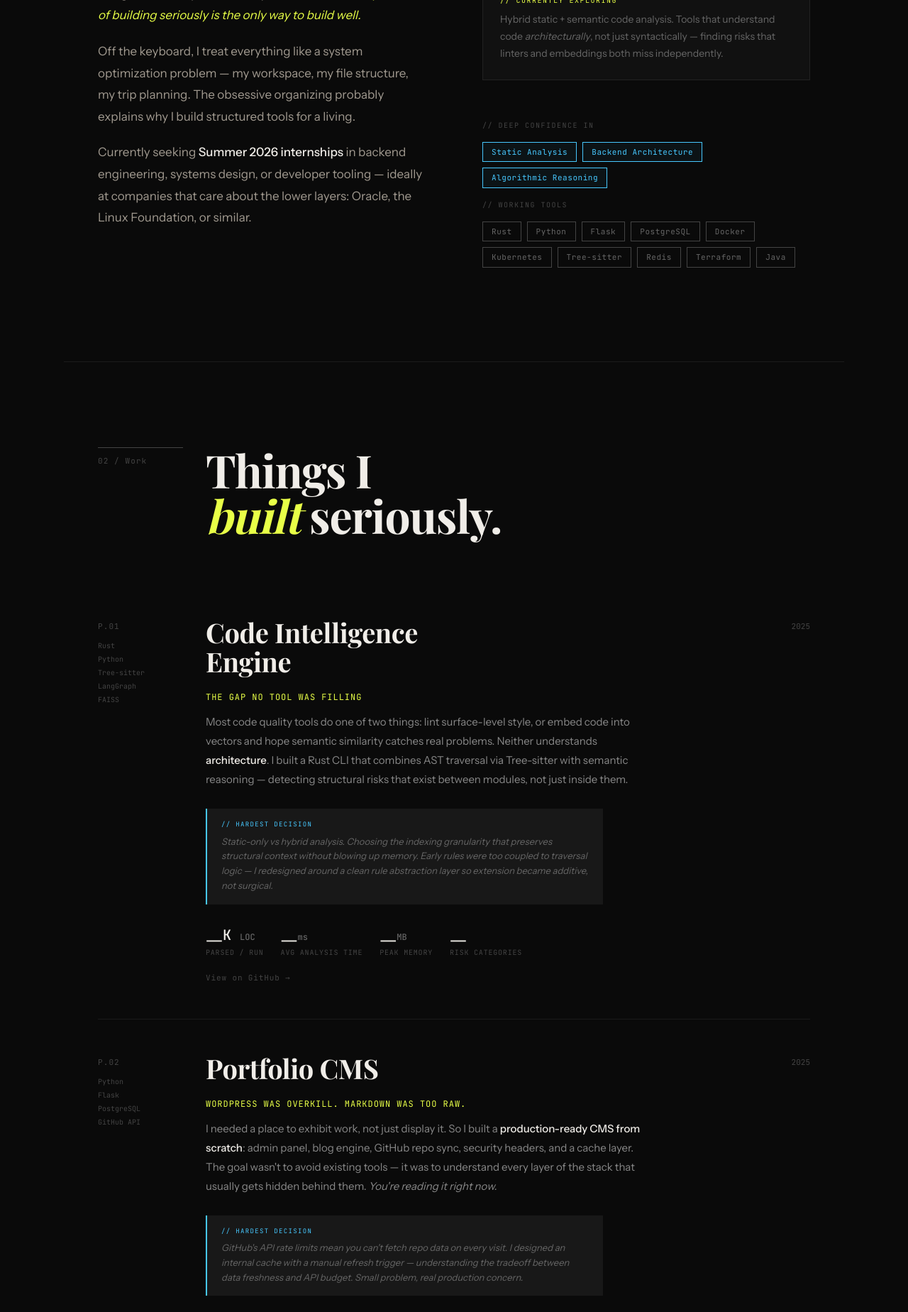
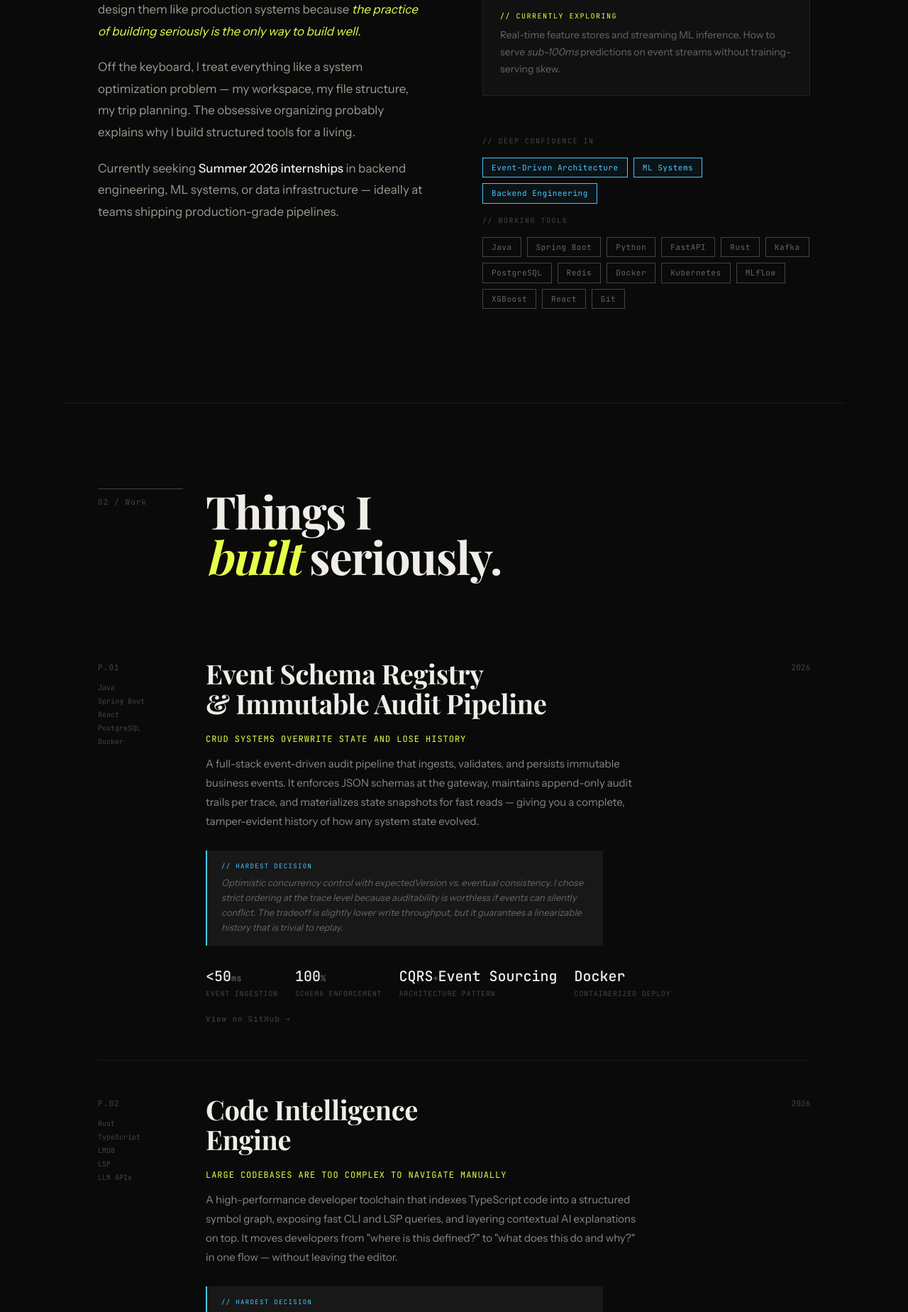
Before and after one commit to shreyannandanwar/Portfolio-CMS, a Flask app: page / in a window 1280 px wide. Shown: the part 1570-3418 px from the top of the page at 71% size. Run offline with Flask 3, Linux system fonts and the light colour scheme; data that the repository does not hold is empty; some libraries are stand-ins or nearby versions.

Commit message:
Adding updates over the time improvements

```diff
--- a/app/templates/home.html
+++ b/app/templates/home.html
@@ -756,22 +756,22 @@
     </div>
 
     <h1 class="hero-name">
-      I think in<br><em>systems.</em>
+      I build<br><em>data systems</em>
     </h1>
 
     <div class="hero-descriptor">
       <p class="hero-descriptor-text">
         Self-taught engineer building at the intersection of
-        <strong>static analysis</strong>, <strong>backend architecture</strong>,
+        <strong>event-driven architecture</strong>, <strong>machine learning systems</strong>,
         and <strong>developer tooling</strong>. Every project is designed to last — not just to ship.
       </p>
     </div>
 
     <div class="hero-manifesto">
       <p>
-        "The industry over-optimizes for <strong>speed of delivery</strong> at the cost of architectural clarity.
-        I build the other way — understanding the lower layers first,
-        so when things break, I know exactly why."
+        "The industry over-optimizes for <strong>speed of delivery</strong> at the cost of observability.
+        I build the other way — immutable logs first, reproducible pipelines,
+        so models drift or events conflict, I know exactly why."
       </p>
     </div>
 
@@ -824,8 +824,7 @@
         </p>
         <p>
           Currently seeking <strong>Summer 2026 internships</strong> in backend engineering,
-          systems design, or developer tooling — ideally at companies that care about
-          the lower layers: Oracle, the Linux Foundation, or similar.
+          ML systems, or data infrastructure — ideally at teams shipping production-grade pipelines.
         </p>
       </div>
 
@@ -833,45 +832,47 @@
         <div class="sn-trait-card">
           <div class="sn-trait-label">// Superpower</div>
           <div class="sn-trait-text">
-            Systems-oriented thinking. When I look at a codebase, I'm mapping
-            its architecture — where the coupling is, what will break under load,
-            what the abstraction boundaries are trying to say.
+            Bridging ML research and production systems. I can read a paper and ship the pipeline —
+          from feature stores and streaming inference to automated retraining and model registry.
           </div>
         </div>
         <div class="sn-trait-card">
           <div class="sn-trait-label">// Conviction</div>
           <div class="sn-trait-text">
-            Understanding lower layers makes you a better engineer at every layer above.
-            I'd rather understand why TCP keeps order than just know that it does.
+            Immutable logs over mutable state. Event sourcing makes debugging, auditing, and recovery
+          trivial compared to CRUD. I'd rather replay a stream than guess what overwrote the database.
           </div>
         </div>
         <div class="sn-trait-card">
           <div class="sn-trait-label">// Currently exploring</div>
           <div class="sn-trait-text">
-            Hybrid static + semantic code analysis. Tools that understand code
-            <em>architecturally</em>, not just syntactically — finding risks that
-            linters and embeddings both miss independently.
+            Real-time feature stores and streaming ML inference. How to serve <em>sub-100ms</em> predictions
+          on event streams without training-serving skew.
           </div>
         </div>
         <div class="sn-skills-block">
           <div class="sn-skills-label">// Deep confidence in</div>
           <div class="sn-skills-row">
-            <span class="sn-skill-tag core">Static Analysis</span>
-            <span class="sn-skill-tag core">Backend Architecture</span>
-            <span class="sn-skill-tag core">Algorithmic Reasoning</span>
+            <span class="sn-skill-tag core">Event-Driven Architecture</span>
+            <span class="sn-skill-tag core">ML Systems</span>
+            <span class="sn-skill-tag core">Backend Engineering</span>
           </div>
           <div class="sn-skills-label" style="margin-top:16px;">// Working tools</div>
           <div class="sn-skills-row">
+            <span class="sn-skill-tag">Java</span>
+            <span class="sn-skill-tag">Spring Boot</span>
+            <span class="sn-skill-tag">Python</span>
+            <span class="sn-skill-tag">FastAPI</span>
             <span class="sn-skill-tag">Rust</span>
-            <span class="sn-skill-tag">Python</span>
-            <span class="sn-skill-tag">Flask</span>
+            <span class="sn-skill-tag">Kafka</span>
             <span class="sn-skill-tag">PostgreSQL</span>
+            <span class="sn-skill-tag">Redis</span>
             <span class="sn-skill-tag">Docker</span>
             <span class="sn-skill-tag">Kubernetes</span>
-            <span class="sn-skill-tag">Tree-sitter</span>
-            <span class="sn-skill-tag">Redis</span>
-            <span class="sn-skill-tag">Terraform</span>
-            <span class="sn-skill-tag">Java</span>
+            <span class="sn-skill-tag">MLflow</span>
+            <span class="sn-skill-tag">XGBoost</span>
+            <span class="sn-skill-tag">React</span>
+            <span class="sn-skill-tag">Git</span>
           </div>
         </div>
       </div>
@@ -890,166 +891,166 @@
     </div>
 
     <!-- P.01: Code Intelligence Engine -->
+        <!-- P.01: Event Schema Registry & Immutable Audit Pipeline -->
     <div class="sn-project-item sn-reveal">
       <div class="sn-project-meta">
         <div class="sn-project-num">P.01</div>
         <div class="sn-project-stack">
+          <span class="sn-stack-item">Java</span>
+          <span class="sn-stack-item">Spring Boot</span>
+          <span class="sn-stack-item">React</span>
+          <span class="sn-stack-item">PostgreSQL</span>
+          <span class="sn-stack-item">Docker</span>
+        </div>
+      </div>
+      <div class="sn-project-content">
+        <div class="sn-project-top">
+          <h3 class="sn-project-name">Event Schema Registry<br>& Immutable Audit Pipeline</h3>
+          <span class="sn-project-year">2026</span>
+        </div>
+        <div class="sn-project-problem">CRUD systems overwrite state and lose history</div>
+        <p class="sn-project-desc">
+          A full-stack event-driven audit pipeline that ingests, validates, and persists immutable business events.
+          It enforces JSON schemas at the gateway, maintains append-only audit trails per trace, and materializes
+          state snapshots for fast reads — giving you a complete, tamper-evident history of how any system state evolved.
+        </p>
+        <div class="sn-project-insight">
+          <div class="sn-insight-label">// Hardest decision</div>
+          <p>
+            Optimistic concurrency control with expectedVersion vs. eventual consistency. I chose strict ordering
+            at the trace level because auditability is worthless if events can silently conflict. The tradeoff
+            is slightly lower write throughput, but it guarantees a linearizable history that is trivial to replay.
+          </p>
+        </div>
+        <div class="sn-project-metrics">
+          <div class="sn-metric">
+            <span class="sn-metric-val">&lt;50<span class="unit">ms</span></span>
+            <span class="sn-metric-label">event ingestion</span>
+          </div>
+          <div class="sn-metric">
+            <span class="sn-metric-val">100<span class="unit">%</span></span>
+            <span class="sn-metric-label">schema enforcement</span>
+          </div>
+          <div class="sn-metric">
+            <span class="sn-metric-val">CQRS<span class="unit">+</span>Event Sourcing</span>
+            <span class="sn-metric-label">architecture pattern</span>
+          </div>
+          <div class="sn-metric">
+            <span class="sn-metric-val">Docker</span>
+            <span class="sn-metric-label">containerized deploy</span>
+          </div>
+        </div>
+        <a href="https://github.com/shreyannandanwar/Event-Schema-Registry-and-Immutable-Audit-Pipeline" target="_blank" class="sn-project-link">
+          View on GitHub →
+        </a>
+      </div>
+    </div>
+
+    <!-- P.02: Code Intelligence Engine -->
+    <div class="sn-project-item sn-reveal">
+      <div class="sn-project-meta">
+        <div class="sn-project-num">P.02</div>
+        <div class="sn-project-stack">
           <span class="sn-stack-item">Rust</span>
-          <span class="sn-stack-item">Python</span>
-          <span class="sn-stack-item">Tree-sitter</span>
-          <span class="sn-stack-item">LangGraph</span>
-          <span class="sn-stack-item">FAISS</span>
+          <span class="sn-stack-item">TypeScript</span>
+          <span class="sn-stack-item">LMDB</span>
+          <span class="sn-stack-item">LSP</span>
+          <span class="sn-stack-item">LLM APIs</span>
         </div>
       </div>
       <div class="sn-project-content">
         <div class="sn-project-top">
           <h3 class="sn-project-name">Code Intelligence<br>Engine</h3>
-          <span class="sn-project-year">2025</span>
+          <span class="sn-project-year">2026</span>
         </div>
-        <div class="sn-project-problem">The gap no tool was filling</div>
+        <div class="sn-project-problem">Large codebases are too complex to navigate manually</div>
         <p class="sn-project-desc">
-          Most code quality tools do one of two things: lint surface-level style,
-          or embed code into vectors and hope semantic similarity catches real problems.
-          Neither understands <strong>architecture</strong>. I built a Rust CLI that
-          combines AST traversal via Tree-sitter with semantic reasoning —
-          detecting structural risks that exist between modules, not just inside them.
+          A high-performance developer toolchain that indexes TypeScript code into a structured symbol graph,
+          exposing fast CLI and LSP queries, and layering contextual AI explanations on top. It moves developers
+          from "where is this defined?" to "what does this do and why?" in one flow — without leaving the editor.
         </p>
         <div class="sn-project-insight">
           <div class="sn-insight-label">// Hardest decision</div>
           <p>
-            Static-only vs hybrid analysis. Choosing the indexing granularity that preserves
-            structural context without blowing up memory. Early rules were too coupled
-            to traversal logic — I redesigned around a clean rule abstraction layer
-            so extension became additive, not surgical.
+            Incremental re-indexing vs. full rebuilds. I built a file-watcher delta system that only
+            re-parses changed files, but this added significant complexity to symbol graph updates.
+            The payoff: indexing drops from minutes to seconds on large repos, keeping developer feedback loops tight.
           </p>
         </div>
         <div class="sn-project-metrics">
           <div class="sn-metric">
-            <span class="sn-metric-val">__K <span class="unit">LOC</span></span>
-            <span class="sn-metric-label">parsed / run</span>
+            <span class="sn-metric-val">&lt;100<span class="unit">ms</span></span>
+            <span class="sn-metric-label">symbol lookup</span>
           </div>
           <div class="sn-metric">
-            <span class="sn-metric-val">__<span class="unit">ms</span></span>
-            <span class="sn-metric-label">avg analysis time</span>
+            <span class="sn-metric-val">__<span class="unit">K</span></span>
+            <span class="sn-metric-label">symbols indexed</span>
           </div>
           <div class="sn-metric">
-            <span class="sn-metric-val">__<span class="unit">MB</span></span>
-            <span class="sn-metric-label">peak memory</span>
+            <span class="sn-metric-val">Rust<span class="unit">+</span>TS</span>
+            <span class="sn-metric-label">polyglot core</span>
           </div>
           <div class="sn-metric">
-            <span class="sn-metric-val">__</span>
-            <span class="sn-metric-label">risk categories</span>
+            <span class="sn-metric-val">LSP</span>
+            <span class="sn-metric-label">editor integration</span>
           </div>
         </div>
-        <a href="https://github.com/shreyannandanwar" target="_blank" class="sn-project-link">
+        <a href="https://github.com/shreyannandanwar/Code-Intelligent-Engine" target="_blank" class="sn-project-link">
           View on GitHub →
         </a>
       </div>
     </div>
 
-    <!-- P.02: Portfolio CMS -->
+    <!-- P.03: FraudStream -->
     <div class="sn-project-item sn-reveal">
       <div class="sn-project-meta">
-        <div class="sn-project-num">P.02</div>
+        <div class="sn-project-num">P.03</div>
         <div class="sn-project-stack">
           <span class="sn-stack-item">Python</span>
-          <span class="sn-stack-item">Flask</span>
-          <span class="sn-stack-item">PostgreSQL</span>
-          <span class="sn-stack-item">GitHub API</span>
+          <span class="sn-stack-item">Kafka</span>
+          <span class="sn-stack-item">FastAPI</span>
+          <span class="sn-stack-item">XGBoost</span>
+          <span class="sn-stack-item">MLflow</span>
         </div>
       </div>
       <div class="sn-project-content">
         <div class="sn-project-top">
-          <h3 class="sn-project-name">Portfolio CMS</h3>
-          <span class="sn-project-year">2025</span>
+          <h3 class="sn-project-name">FraudStream</h3>
+          <span class="sn-project-year">2026</span>
         </div>
-        <div class="sn-project-problem">WordPress was overkill. Markdown was too raw.</div>
+        <div class="sn-project-problem">Batch fraud detection is too slow; manual retraining breaks models</div>
         <p class="sn-project-desc">
-          I needed a place to exhibit work, not just display it. So I built a
-          <strong>production-ready CMS from scratch</strong>: admin panel, blog engine,
-          GitHub repo sync, security headers, and a cache layer.
-          The goal wasn't to avoid existing tools — it was to understand every layer
-          of the stack that usually gets hidden behind them.
-          <em>You're reading it right now.</em>
+          An end-to-end, event-driven fraud detection system that processes streaming financial transactions
+          in real time. It ingests via Kafka, scores with XGBoost through FastAPI, stores results in PostgreSQL,
+          and automates the entire MLOps lifecycle: training, drift detection, and champion-challenger promotion via MLflow.
         </p>
         <div class="sn-project-insight">
           <div class="sn-insight-label">// Hardest decision</div>
           <p>
-            GitHub's API rate limits mean you can't fetch repo data on every visit.
-            I designed an internal cache with a manual refresh trigger —
-            understanding the tradeoff between data freshness and API budget.
-            Small problem, real production concern.
+            Training-serving consistency vs. inference latency. I built a shared feature pipeline that generates
+            identical transformations for both training and serving, but this introduced a serialization bottleneck.
+            The fix: Redis caching for hot feature vectors and async batch updates for cold stores.
           </p>
         </div>
         <div class="sn-project-metrics">
           <div class="sn-metric">
-            <span class="sn-metric-val">~80<span class="unit">%</span></span>
-            <span class="sn-metric-label">fewer manual updates</span>
-          </div>
-          <div class="sn-metric">
-            <span class="sn-metric-val">70<span class="unit">%+</span></span>
-            <span class="sn-metric-label">test coverage</span>
-          </div>
-          <div class="sn-metric">
-            <span class="sn-metric-val">CSP<span class="unit">+</span>HSTS</span>
-            <span class="sn-metric-label">security headers</span>
-          </div>
-        </div>
-        <a href="https://github.com/shreyannandanwar" target="_blank" class="sn-project-link">
-          View on GitHub →
-        </a>
-      </div>
-    </div>
-
-    <!-- P.03: CloudShrink -->
-    <div class="sn-project-item sn-reveal">
-      <div class="sn-project-meta">
-        <div class="sn-project-num">P.03</div>
-        <div class="sn-project-stack">
-          <span class="sn-stack-item">Kubernetes</span>
-          <span class="sn-stack-item">Docker</span>
-          <span class="sn-stack-item">Terraform</span>
-          <span class="sn-stack-item">Redis</span>
-          <span class="sn-stack-item">Java</span>
-        </div>
-      </div>
-      <div class="sn-project-content">
-        <div class="sn-project-top">
-          <h3 class="sn-project-name">CloudShrink</h3>
-          <span class="sn-project-year">2024</span>
-        </div>
-        <div class="sn-project-problem">Beginner cloud projects don't reflect real production</div>
-        <p class="sn-project-desc">
-          A URL shortener is a solved problem. I chose it deliberately —
-          because the function is trivial, the architecture isn't.
-          I built it as <strong>microservices on Kubernetes with Terraform-provisioned infrastructure</strong>
-          to understand observability, scaling, and cost management
-          without the distraction of a complex domain.
-        </p>
-        <div class="sn-project-insight">
-          <div class="sn-insight-label">// Hardest decision</div>
-          <p>
-            Monolith vs microservices. I chose microservices knowing it increased operational complexity —
-            because that complexity was the point. Retrospectively, I'd collapse certain services
-            in a real production startup. Architectural purity and operational pragmatism
-            aren't always the same goal.
-          </p>
-        </div>
-        <div class="sn-project-metrics">
-          <div class="sn-metric">
-            <span class="sn-metric-val">&lt;80<span class="unit">ms</span></span>
-            <span class="sn-metric-label">avg redirect latency</span>
+            <span class="sn-metric-val">&lt;100<span class="unit">ms</span></span>
+            <span class="sn-metric-label">inference latency</span>
           </div>
           <div class="sn-metric">
             <span class="sn-metric-val">__<span class="unit">rps</span></span>
-            <span class="sn-metric-label">handled locally</span>
+            <span class="sn-metric-label">stream throughput</span>
           </div>
           <div class="sn-metric">
-            <span class="sn-metric-val">80<span class="unit">%</span></span>
-            <span class="sn-metric-label">cache hit rate</span>
+            <span class="sn-metric-val">Auto<span class="unit">-retrain</span></span>
+            <span class="sn-metric-label">MLOps pipeline</span>
+          </div>
+          <div class="sn-metric">
+            <span class="sn-metric-val">SHAP</span>
+            <span class="sn-metric-label">explainability</span>
           </div>
         </div>
-        <a href="https://github.com/shreyannandanwar" target="_blank" class="sn-project-link">
+        <a href="https://github.com/shreyannandanwar/Real-Time_Fraud-Detection-System_with_Automated-Retraining.git " target="_blank" class="sn-project-link">
           View on GitHub →
         </a>
       </div>
@@ -1058,7 +1059,7 @@
   </div>
 </section>
 
-<hr class="sn-divider">
+<!-- <hr class="sn-divider"> -->
 
 <!-- ─── GITHUB REPOS (preserved from original) ───── -->
 {% if featured_repos %}
@@ -1186,7 +1187,7 @@
 
 <!-- ─── FOOTER ────────────────────────────────────── -->
 <footer id="sn-footer">
-  <div class="sn-footer-left">© 2025 Shreyan Nandanwar — Nagpur, India</div>
+  <div class="sn-footer-left">© 2026 Shreyan Nandanwar — Nagpur, India</div>
   <div class="sn-footer-right">Designed & built by <span>sn.</span></div>
 </footer>
 
```
Also changed, not shown: 1 other file.
